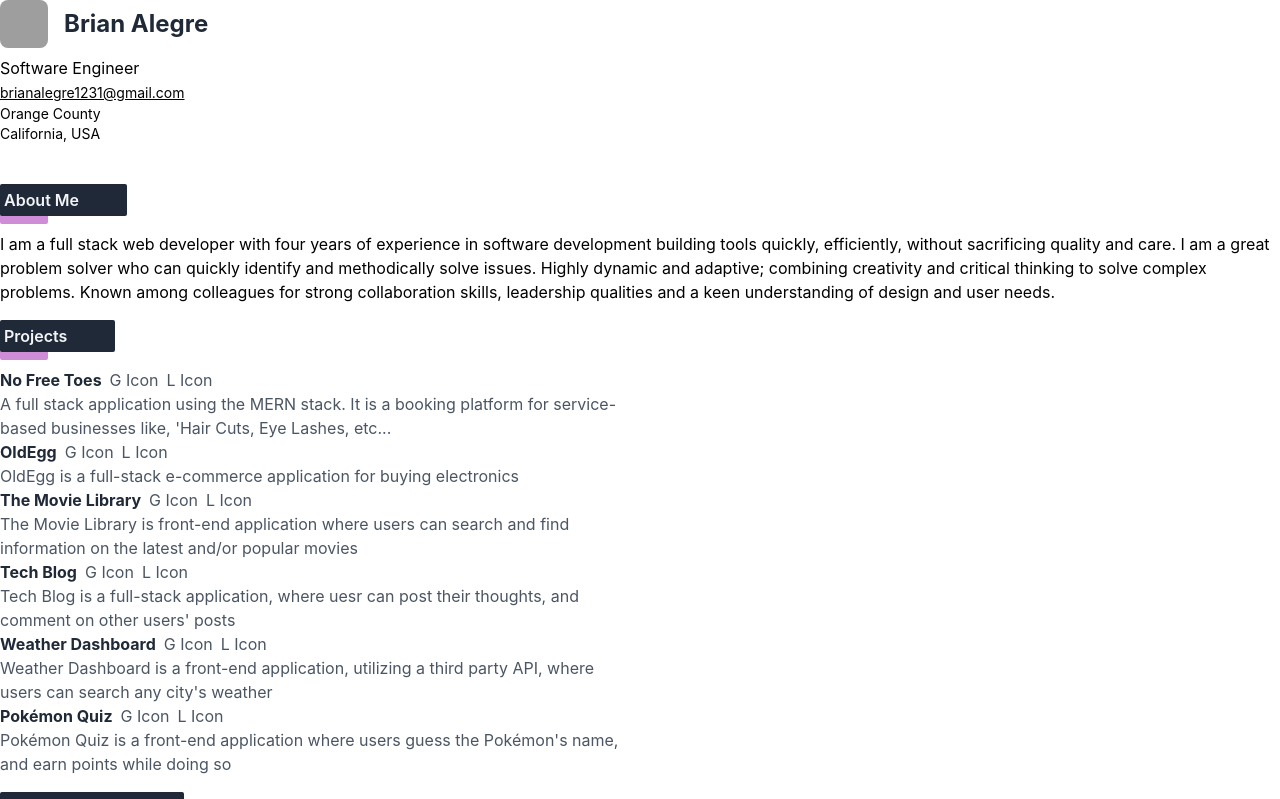
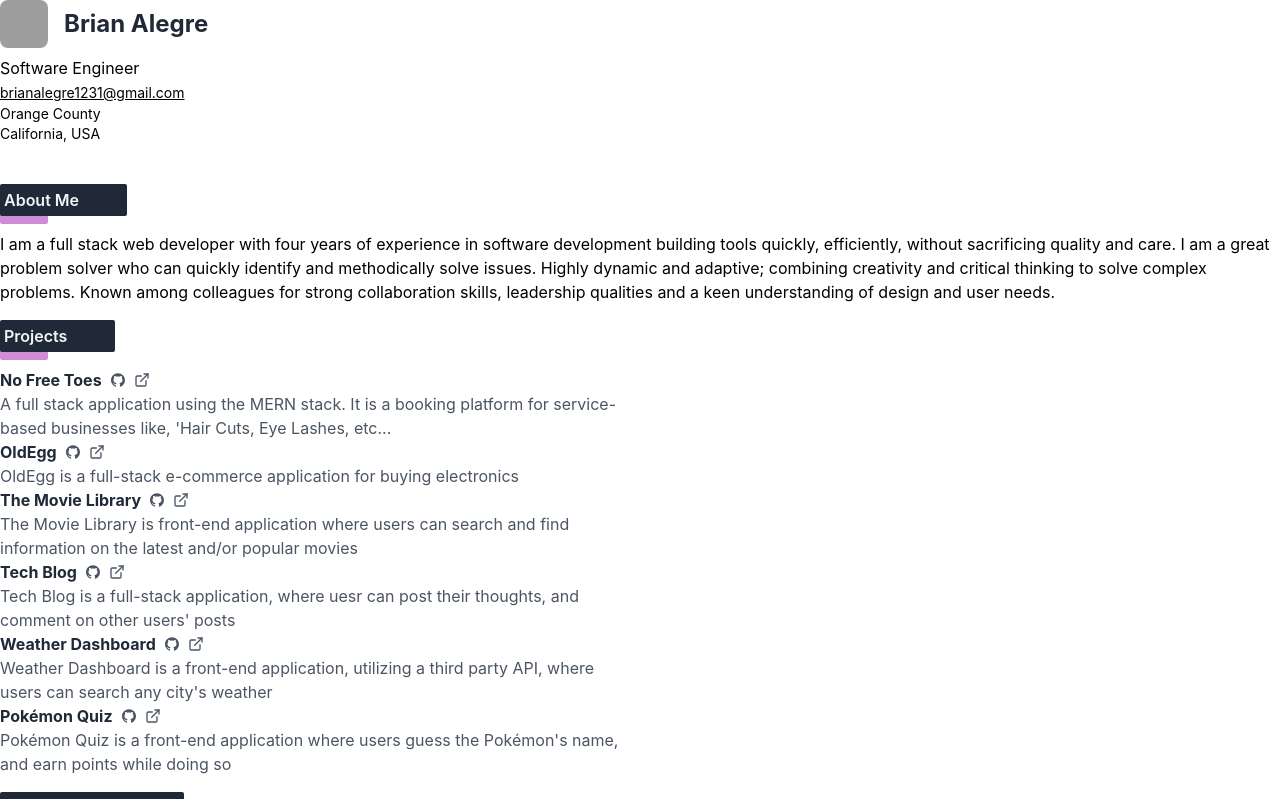
Before and after one commit to brianalegre/Resume, a React (Create React App) app: page / in a window 1280 px wide. Shown: the top 799 px of the page. Built offline with nearby package versions, Linux system fonts and the light colour scheme; grey boxes are pictures that could not be loaded.

Commit message:
Added icons to project links

```diff
--- a/package.json
+++ b/package.json
@@ -8,6 +8,7 @@
     "@testing-library/user-event": "^13.5.0",
     "react": "^18.2.0",
     "react-dom": "^18.2.0",
+    "react-icons": "^4.4.0",
     "react-scripts": "5.0.1",
     "web-vitals": "^2.1.4"
   },
--- a/src/components/Projects.js
+++ b/src/components/Projects.js
@@ -1,5 +1,9 @@
 // Import React
 import React from 'react';
+
+// Import React Icons
+import { AiFillGithub } from 'react-icons/ai'
+import { FiExternalLink } from 'react-icons/fi'
 
 
 // Projects component
@@ -15,8 +19,8 @@
                 <div className="col-span-2 lg:col-span-1 text-gray-600">
                     <div className="flex items-center space-x-2">
                         <p className="font-bold text-gray-800">{project.name}</p>
-                        <a aria-label="GitHub" href={project.githubUrl}>G Icon</a>
-                        <a aria-label={project.name} href={project.website}>L Icon</a>
+                        <a aria-label="GitHub" href={project.githubUrl}><AiFillGithub className='hover:text-fuchsia-700' /> </a>
+                        <a aria-label={project.name} href={project.website}><FiExternalLink className='hover:text-fuchsia-700' /> </a>
                     </div>
                     <p>{project.summary}</p>
                 </div>
```
Also changed, not shown: 1 other file (tests, documents, lock files or other folders).
